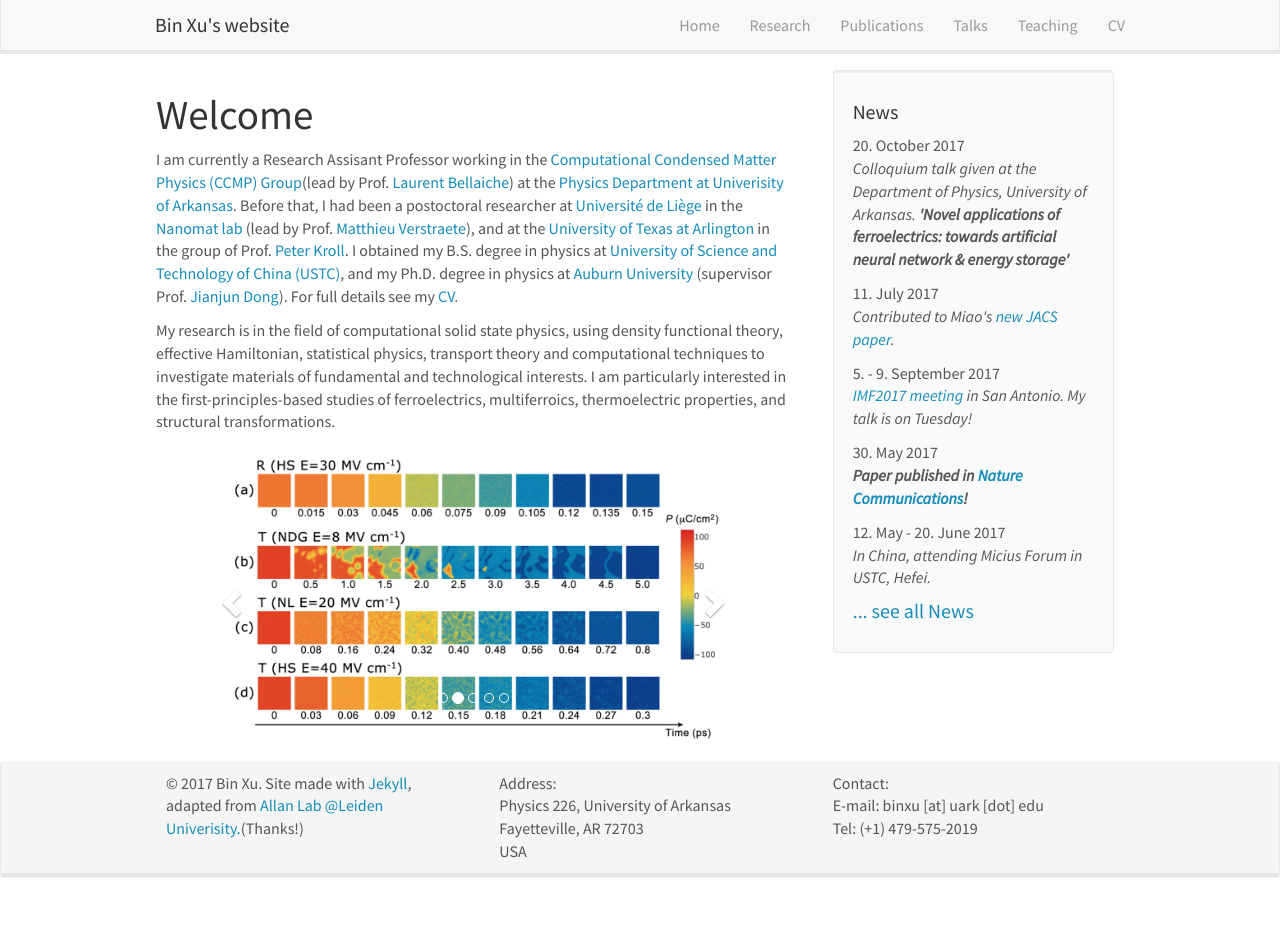
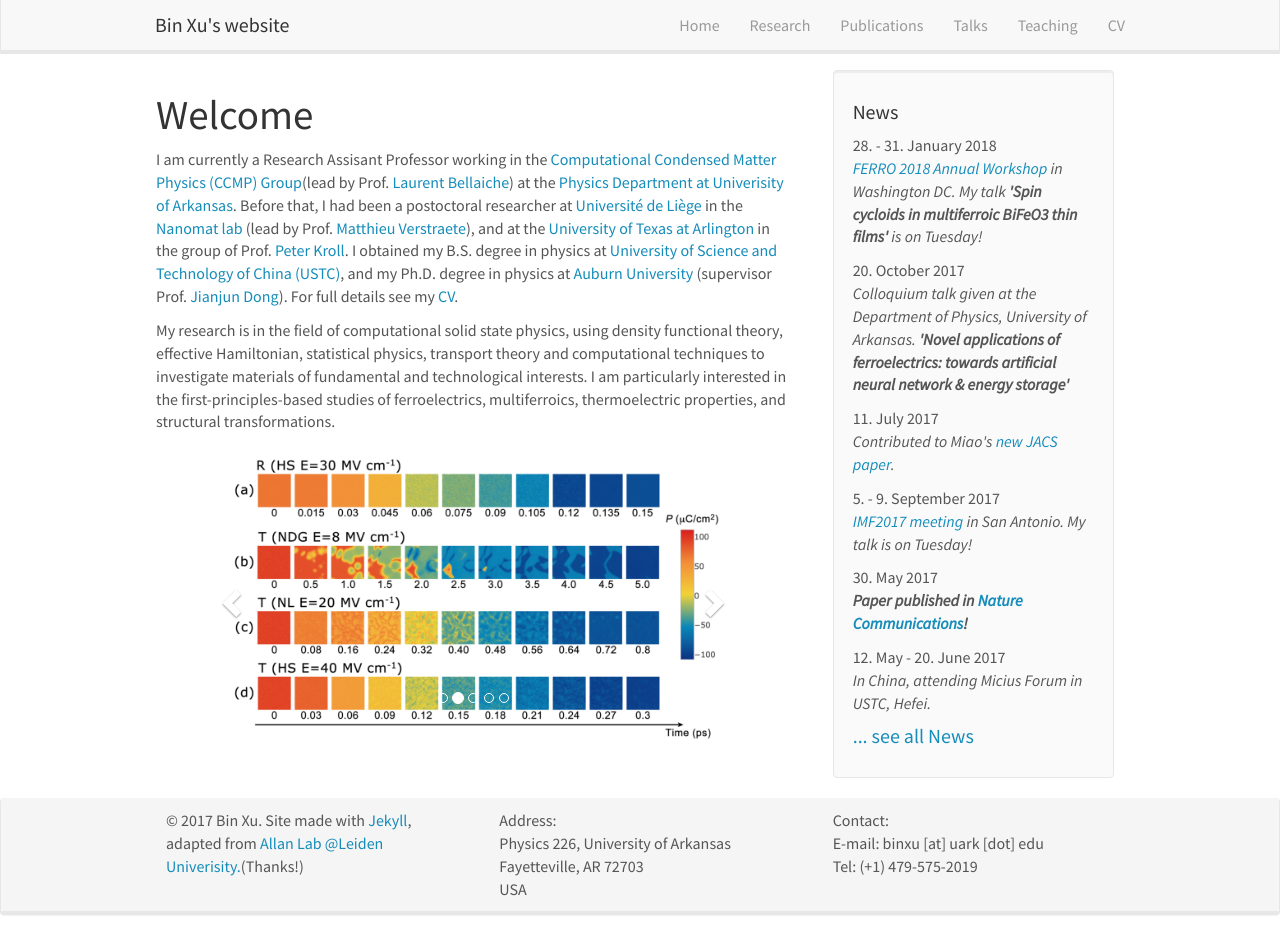
Before and after one commit to xu-phys/xu-phys.github.io, a Jekyll site: the page built from _pages/home.md, in a window 1280 px wide and 937 px high. Built offline with Jekyll 4.4.1, drawn with Linux system fonts in a browser that asks for light colours; nearby versions of some CDN libraries.

Commit message:
updated news

```diff
--- a/_data/news.yml
+++ b/_data/news.yml
@@ -1,3 +1,6 @@
+- date: 28. - 31. January 2018
+  headline: "<a href='https://www.materialsbydesign.org/ferro2018'>FERRO 2018 Annual Workshop</a> in Washington DC. My talk <b>'Spin cycloids in multiferroic BiFeO3 thin films'</b> is on Tuesday!"
+
 - date: 20. October 2017
   headline: "Colloquium talk given at the Department of Physics, University of Arkansas. <b>'Novel applications of ferroelectrics: towards artificial neural network & energy storage'</b>"
 
```
